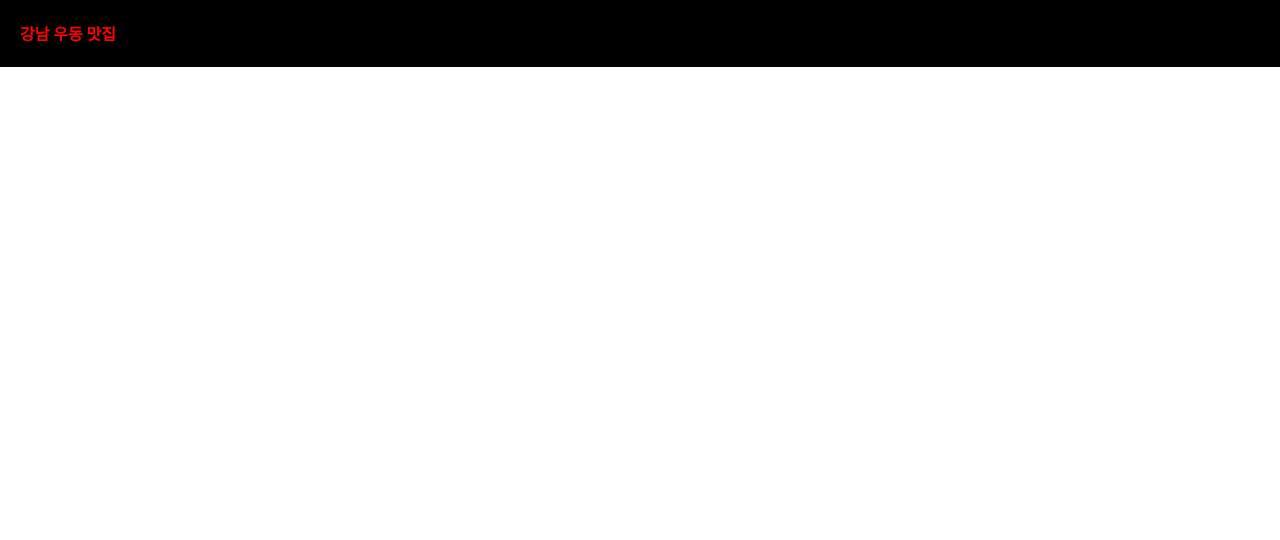
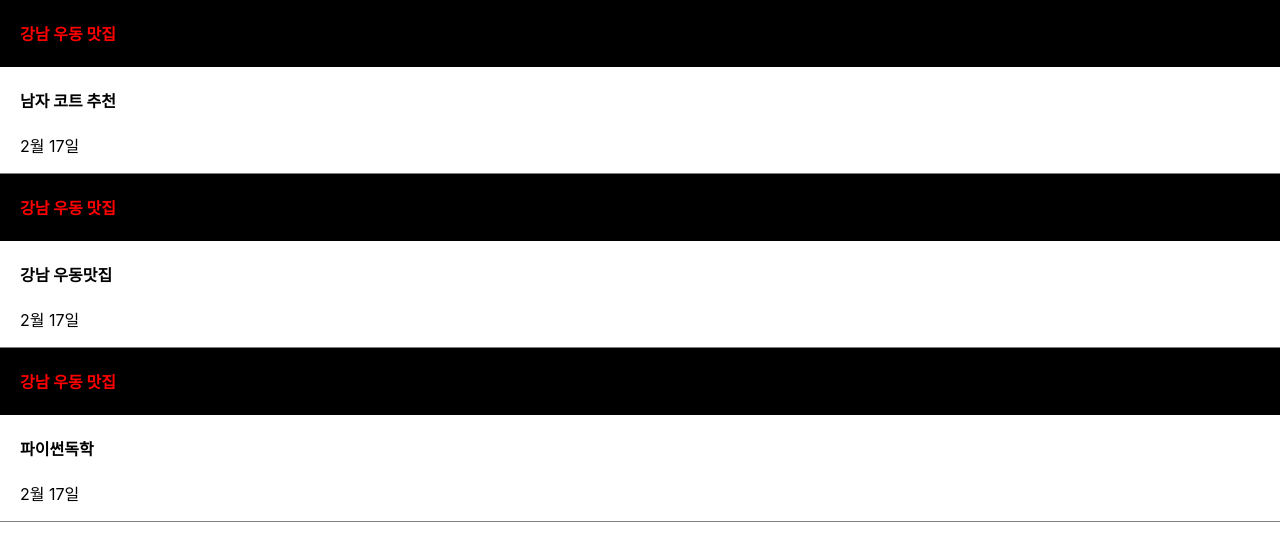
Before and after one commit to JaeHyunYu/React_Blog, a React (Create React App) app: page / in a window 1280 px wide. Shown: the top 540 px of the page. Built offline with nearby package versions, Linux system fonts and the light colour scheme.

Commit message:
add some blocks

```diff
--- a/src/App.css
+++ b/src/App.css
@@ -7,6 +7,14 @@
   width:100%;
   color:white;
   padding-left: 20px;
+}
+div{
+  box-sizing: border-box;
+}
+.list{
+  padding-left: 20px;
+  text-align: left;
+  border-bottom: 1px solid grey;
 }
 .App-logo {
   height: 40vmin;
--- a/src/App.js
+++ b/src/App.js
@@ -1,13 +1,34 @@
 import logo from './logo.svg';
 import './App.css';
+import {useState} from 'react';
 
 function App() {
 
   let post = '강남 우동 맛집'; // 서버에서 가져온 데이터로 가정
+  let [a,b]=useState(['남자 코트 추천','강남 우동맛집','파이썬독학']);
+  let [logo,setLogo]=useState('ReactBlog');
   return (
     <div className="App">
      <div className='black-nav'>
        <h4 style={{color:'red',fontSize:'16px'}}>{post}</h4>
+     </div>
+     <div className='list'>
+       <h4>{a[0]}</h4>
+       <p>2월 17일</p>
+     </div>
+     <div className='black-nav'>
+       <h4 style={{color:'red',fontSize:'16px'}}>{post}</h4>
+     </div>
+     <div className='list'>
+       <h4>{a[1]}</h4>
+       <p>2월 17일</p>
+     </div>
+     <div className='black-nav'>
+       <h4 style={{color:'red',fontSize:'16px'}}>{post}</h4>
+     </div>
+     <div className='list'>
+       <h4>{a[2]}</h4>
+       <p>2월 17일</p>
      </div>
     </div>
   );
```
